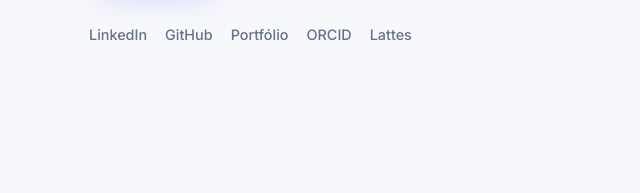
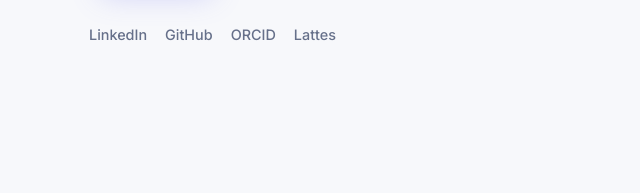
Before and after one commit to brunoleomenezes/brunoleomenezes.github.io, a plain HTML site: page index.html in a window 1280 px wide. Shown: the part 552-745 px from the top of the page, 35-675 px from the left. Drawn offline with Linux system fonts and the light colour scheme.

Commit message:
Remove links de Portfólio

```diff
--- a/index.html
+++ b/index.html
@@ -94,7 +94,6 @@
           <div class="social">
             <a href="https://www.linkedin.com/in/bruno-menezes-93638b23/" target="_blank" rel="noopener" aria-label="LinkedIn">LinkedIn</a>
             <a href="https://github.com/brunoleomenezes" target="_blank" rel="noopener" aria-label="GitHub">GitHub</a>
-            <a href="https://sites.google.com/view/professorbrunomenezes" target="_blank" rel="noopener">Portfólio</a>
             <a href="https://orcid.org/0000-0001-6249-2395" target="_blank" rel="noopener">ORCID</a>
             <a href="http://lattes.cnpq.br/7671983530035555" target="_blank" rel="noopener">Lattes</a>
           </div>
@@ -269,7 +268,6 @@
           <div class="social center">
             <a href="https://www.linkedin.com/in/bruno-menezes-93638b23/" target="_blank" rel="noopener">LinkedIn</a>
             <a href="https://github.com/brunoleomenezes" target="_blank" rel="noopener">GitHub</a>
-            <a href="https://sites.google.com/view/professorbrunomenezes" target="_blank" rel="noopener">Portfólio</a>
             <a href="https://orcid.org/0000-0001-6249-2395" target="_blank" rel="noopener">ORCID</a>
             <a href="http://lattes.cnpq.br/7671983530035555" target="_blank" rel="noopener">Lattes</a>
           </div>
```
